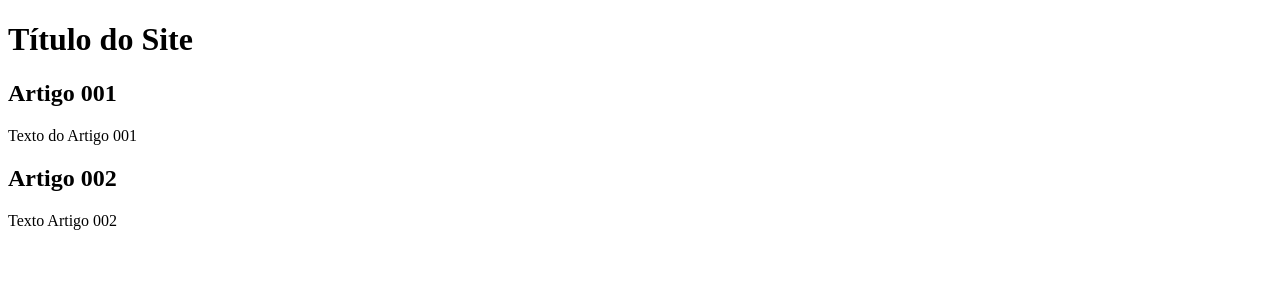
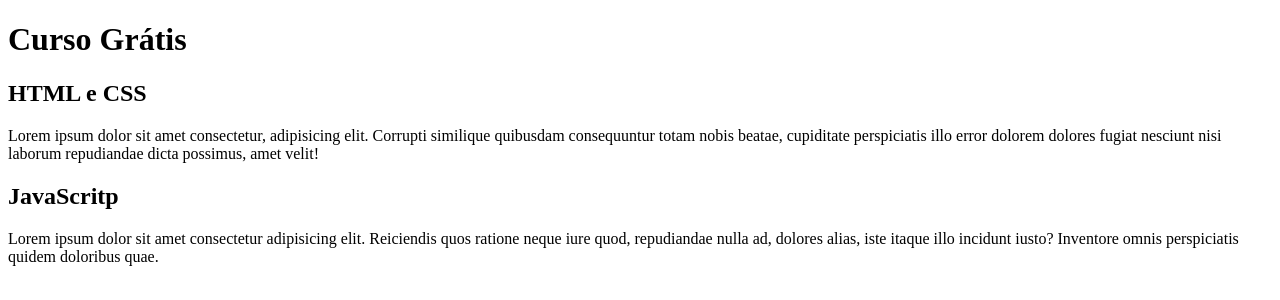
Before and after one commit to davidfernandes03/Ola-Mundo, a plain HTML site: page Site_Teste/index.html in a window 1280 px wide. Drawn offline with Linux system fonts and the light colour scheme.

Commit message:
Update index.html

```diff
--- a/Site_Teste/index.html
+++ b/Site_Teste/index.html
@@ -8,15 +8,15 @@
 <body>
     <main>
         <header>
-            <h1>Título do Site</h1>
+            <h1>Curso Grátis</h1>
         </header>
         <article>
-            <h2>Artigo 001</h2>
-            <p>Texto do Artigo 001</p>
+            <h2>HTML e CSS</h2>
+            <p>Lorem ipsum dolor sit amet consectetur, adipisicing elit. Corrupti similique quibusdam consequuntur totam nobis beatae, cupiditate perspiciatis illo error dolorem dolores fugiat nesciunt nisi laborum repudiandae dicta possimus, amet velit!</p>
         </article>
         <article>
-            <h2>Artigo 002</h2>
-            <p>Texto Artigo 002</p>
+            <h2>JavaScritp</h2>
+            <p>Lorem ipsum dolor sit amet consectetur adipisicing elit. Reiciendis quos ratione neque iure quod, repudiandae nulla ad, dolores alias, iste itaque illo incidunt iusto? Inventore omnis perspiciatis quidem doloribus quae.</p>
         </article>
     </main>
 </body>
```
